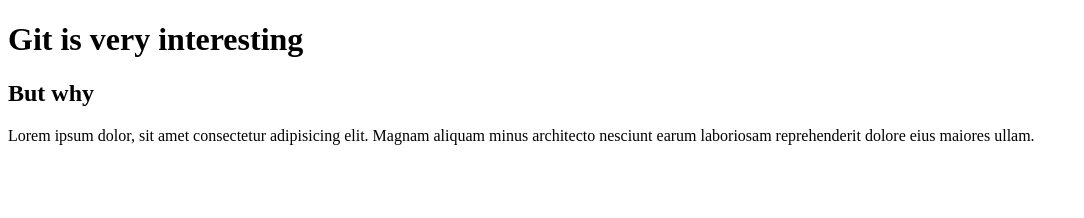
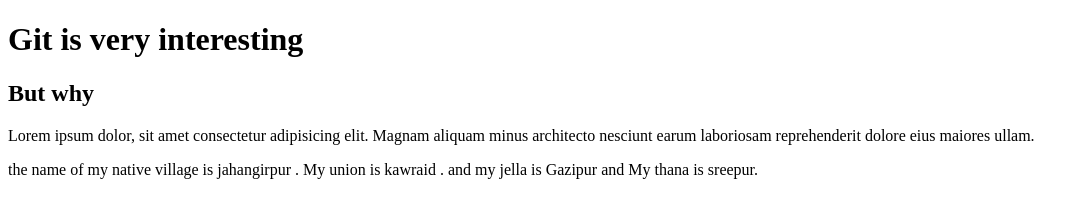
Before and after one commit to programmarimran/for-git, a plain HTML site: page index.html in a window 1280 px wide. Shown: the whole page, without its empty margins (0-1084 px from the left). Drawn offline with Linux system fonts and the light colour scheme.

Commit message:
first commit

```diff
--- a/index.html
+++ b/index.html
@@ -9,5 +9,8 @@
     <h1>Git is very interesting</h1>
     <h2>But why</h2>
     <p>Lorem ipsum dolor, sit amet consectetur adipisicing elit. Magnam aliquam minus architecto nesciunt earum laboriosam reprehenderit dolore eius maiores ullam.</p>
+    <div>
+        <p> the name of my native village is jahangirpur . My union is kawraid . and my jella is Gazipur and My thana is sreepur. </p>
+    </div>
 </body>
 </html>
```
